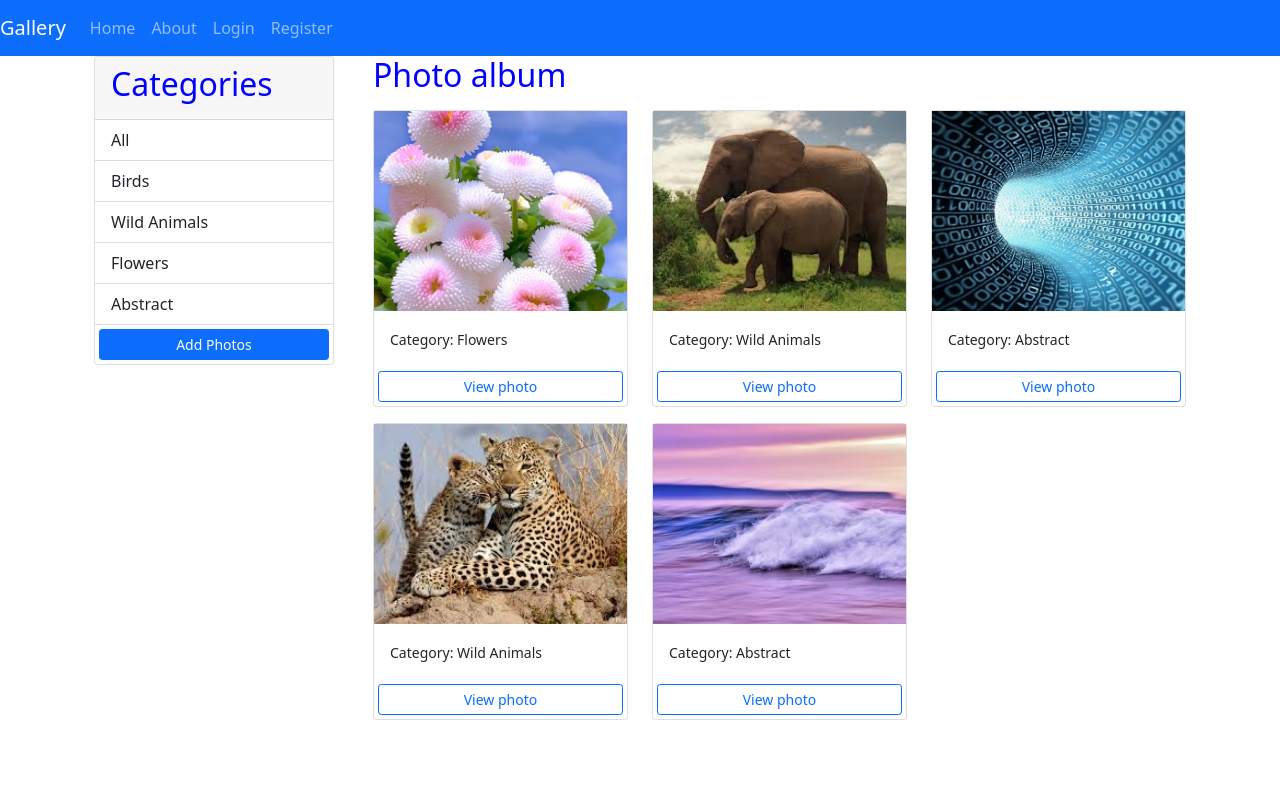
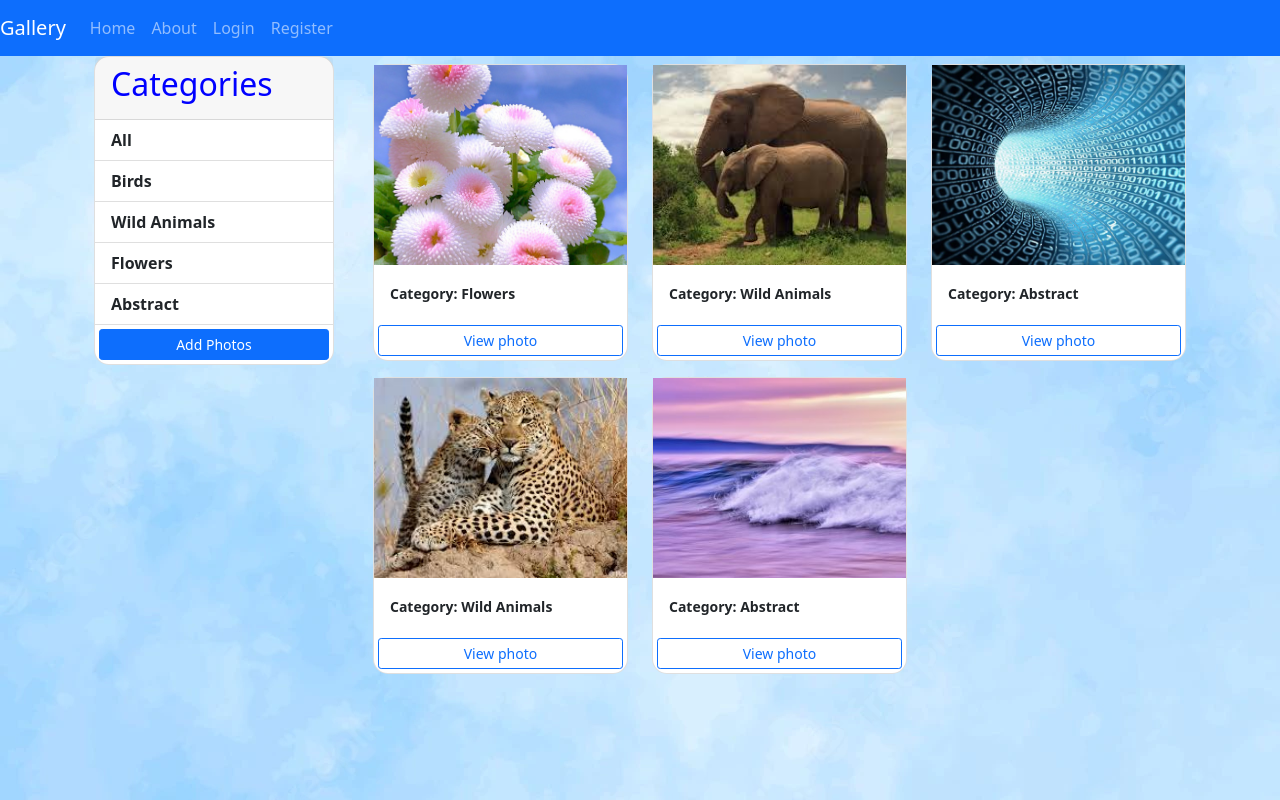
Before and after one commit to gracenyutu/galleryapp, a Django app: page / in a window 1280 px wide. Run offline with Django 4.2, Linux system fonts and the light colour scheme; data comes from the database, SQL or seed files in the repository; some libraries are stand-ins or nearby versions.

Commit message:
add css styling

```diff
--- a/galleryproject/gallery/templates/gallery/home.html
+++ b/galleryproject/gallery/templates/gallery/home.html
@@ -18,7 +18,6 @@
                 </div>
             </div>
             <div class="col-md-9">
-                <h2>Photo album</h2>
                 <div class="row">
 
                     {% for image in images %}
--- a/galleryproject/static/css/static.css
+++ b/galleryproject/static/css/static.css
@@ -15,3 +15,12 @@ h2 {
   height: 200px;
   object-fit: cover;
 }
+
+body {
+  background-image: url(../images/background.webp);
+}
+
+.card {
+  border-radius: 15px;
+  font-weight: bold;
+}
```
Also changed, not shown: galleryproject/static/images/background.webp (added).
